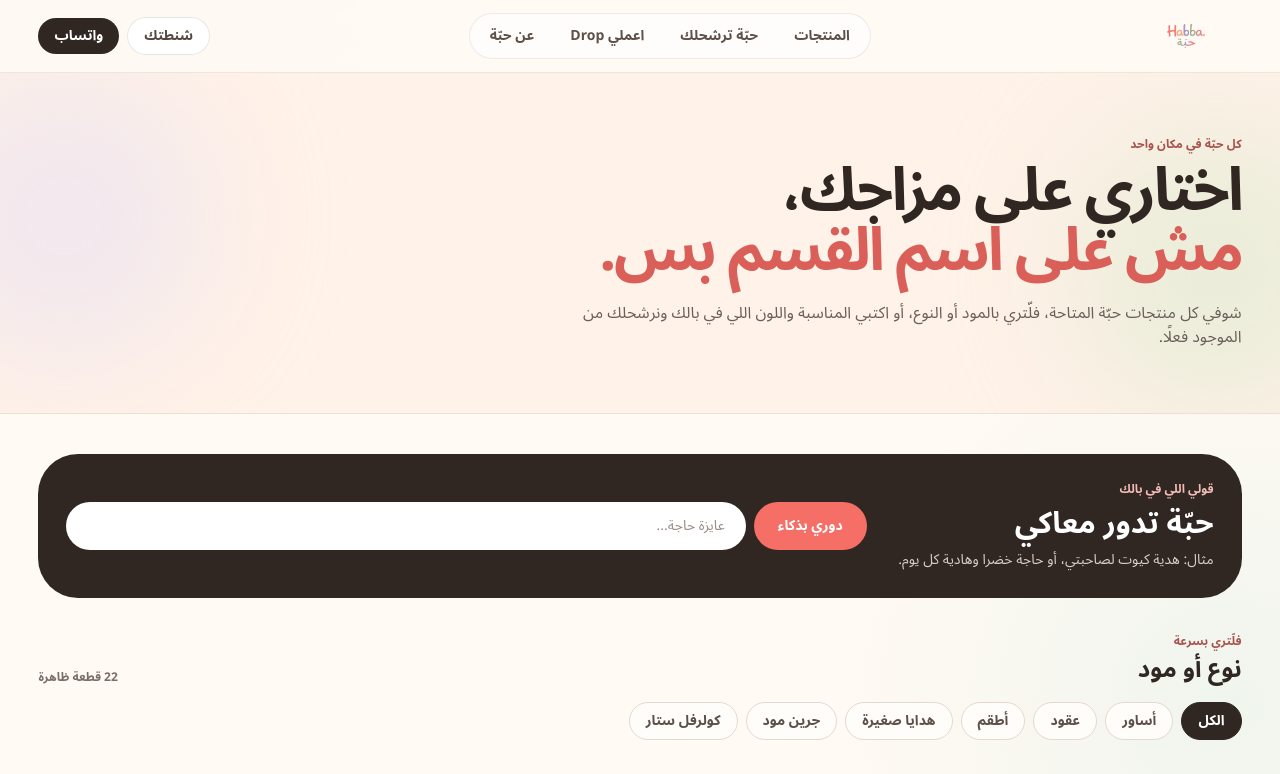
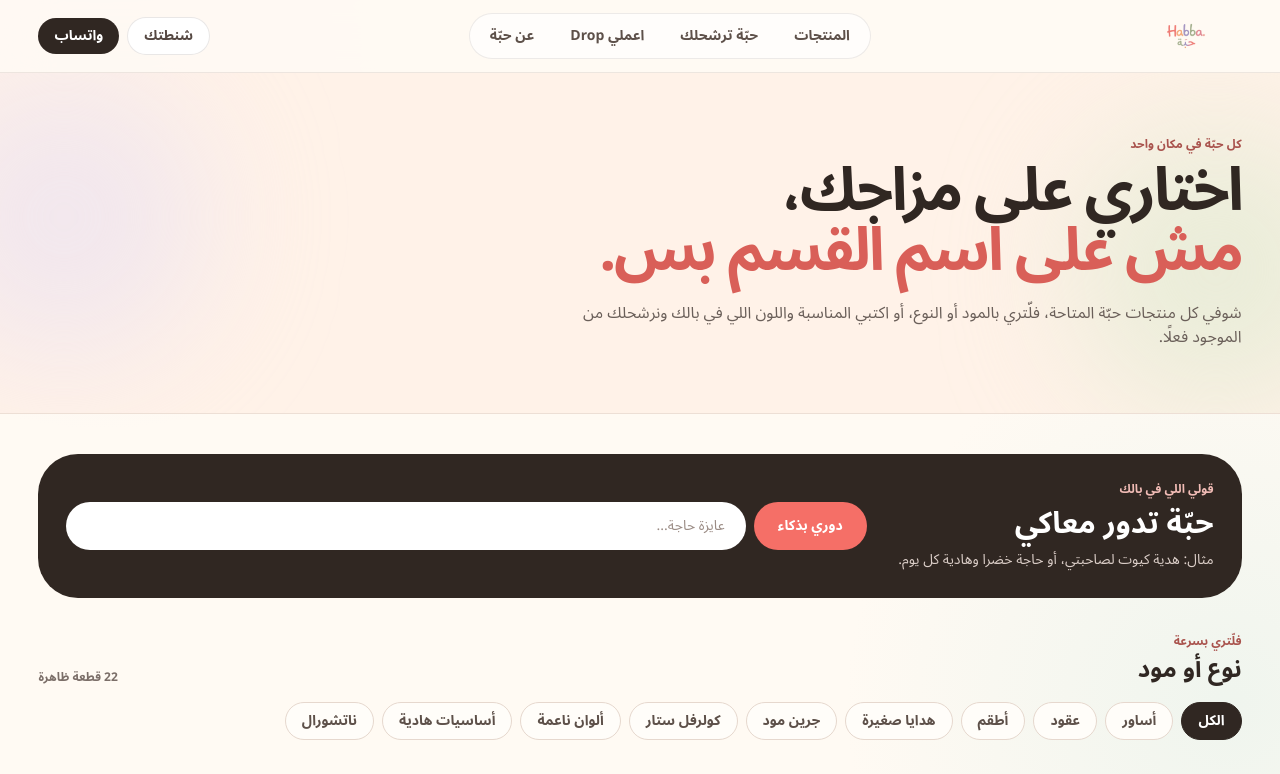
Before and after one commit to omarkhair70-droid/habba-store, a Next.js app: page /shop in a window 1280 px wide. Shown: the top 774 px of the page. Built offline with nearby package versions, Linux system fonts and the light colour scheme; grey boxes are pictures that could not be loaded.

Commit message:
fix(shop): expose all supported Habba moods

```diff
--- a/app/shop/shop-client.tsx
+++ b/app/shop/shop-client.tsx
@@ -34,7 +34,10 @@ const filterContext: Partial<Record<HabbaFilterKey, string>> = {
   sets: 'أطقم جاهزة لما تحبي أكتر من قطعة في نفس المود.',
   'green-mood': 'درجات خضراء وهادية للبس اليومي.',
   'cute-gift': 'قطع صغيرة ولطيفة تنفع هدية أو تفصيلة مرحة.',
-  'colorful-star': 'نجوم وألوان واضحة لما المود محتاج يبقى أجرأ.'
+  'colorful-star': 'نجوم وألوان واضحة لما المود محتاج يبقى أجرأ.',
+  'soft-colors': 'لافندر وباستيل ودرجات هادية لما تحبي اللون يبقى خفيف.',
+  'calm-basics': 'قطع بسيطة وسهلة تتلبس كل يوم من غير ما تزحم اللوك.',
+  natural: 'درجات وخامات إحساسها طبيعي وهادي.'
 };
 
 const filterTone: Partial<Record<HabbaFilterKey, string>> = {
@@ -44,7 +47,10 @@ const filterTone: Partial<Record<HabbaFilterKey, string>> = {
   sets: '#C0A351',
   'cute-gift': '#C887A2',
   'green-mood': '#78966A',
-  'colorful-star': '#B99235'
+  'colorful-star': '#B99235',
+  'soft-colors': '#8F78A9',
+  'calm-basics': '#6E8490',
+  natural: '#8A7358'
 };
 
 export default function ShopClient() {
--- a/content/habba-filters.ts
+++ b/content/habba-filters.ts
@@ -17,7 +17,10 @@ export const habbaFilterChips: { key: HabbaFilterKey; label: string }[] = [
   { key: 'sets', label: 'أطقم' },
   { key: 'cute-gift', label: 'هدايا صغيرة' },
   { key: 'green-mood', label: 'جرين مود' },
-  { key: 'colorful-star', label: 'كولرفل ستار' }
+  { key: 'colorful-star', label: 'كولرفل ستار' },
+  { key: 'soft-colors', label: 'ألوان ناعمة' },
+  { key: 'calm-basics', label: 'أساسيات هادية' },
+  { key: 'natural', label: 'ناتشورال' }
 ];
 
 export const habbaValidFilters: HabbaFilterKey[] = [
```
